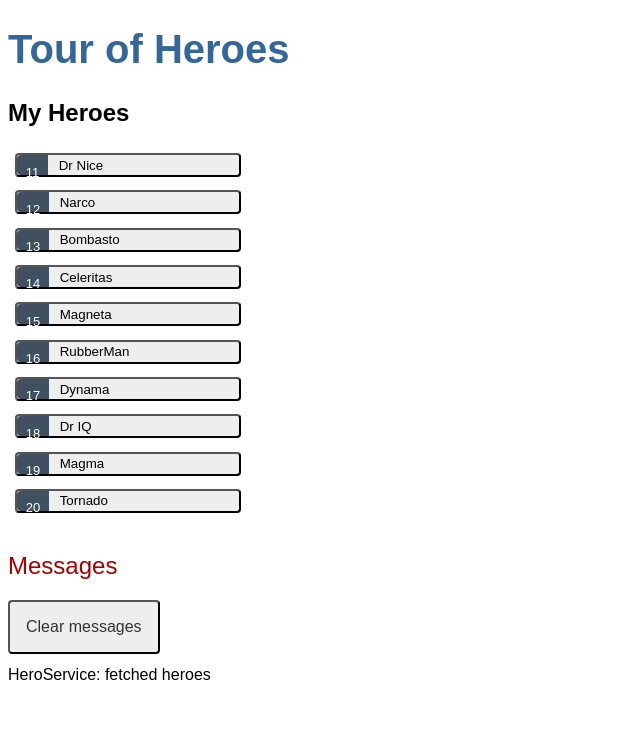
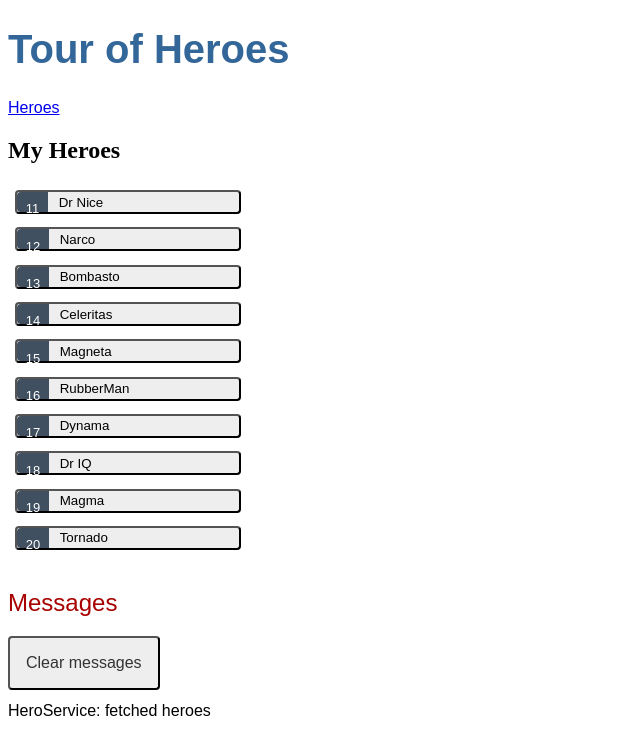
Before and after one commit to LamsaLL/angular-tour-of-heroes-app, an Angular app: page /heroes in a window 1280 px wide. Shown: the top 754 px of the page, without its empty margins (0-640 px from the left). Built offline with nearby package versions, Linux system fonts and the light colour scheme.

Commit message:
feat(routing): add navigation for heroes

```diff
--- a/src/app/app-routing.module.ts
+++ b/src/app/app-routing.module.ts
@@ -1,10 +1,11 @@
 import { NgModule } from '@angular/core';
 import { RouterModule, Routes } from '@angular/router';
+import { HeroesComponent } from './heroes/heroes.component';
 
-const routes: Routes = [];
+const routes: Routes = [{ path: 'heroes', component: HeroesComponent }];
 
 @NgModule({
   imports: [RouterModule.forRoot(routes)],
-  exports: [RouterModule]
+  exports: [RouterModule],
 })
-export class AppRoutingModule { }
+export class AppRoutingModule {}
--- a/src/app/app.component.html
+++ b/src/app/app.component.html
@@ -1,3 +1,6 @@
 <h1>{{ title }}</h1>
-<app-heroes></app-heroes>
+<nav>
+  <a routerLink="/heroes">Heroes</a>
+</nav>
+<router-outlet></router-outlet>
 <app-messages></app-messages>
--- a/src/app/app.module.ts
+++ b/src/app/app.module.ts
@@ -5,6 +5,7 @@
 import { HeroesComponent } from './heroes/heroes.component';
 import { HeroDetailComponent } from './hero-detail/hero-detail.component';
 import { MessagesComponent } from './messages/messages.component';
+import { AppRoutingModule } from './app-routing.module';
 
 @NgModule({
   declarations: [
@@ -13,7 +14,7 @@
     HeroDetailComponent,
     MessagesComponent,
   ],
-  imports: [BrowserModule, FormsModule],
+  imports: [BrowserModule, FormsModule, AppRoutingModule],
   providers: [
     // no need to place any providers due to the `providedIn` flag...
   ],
```
